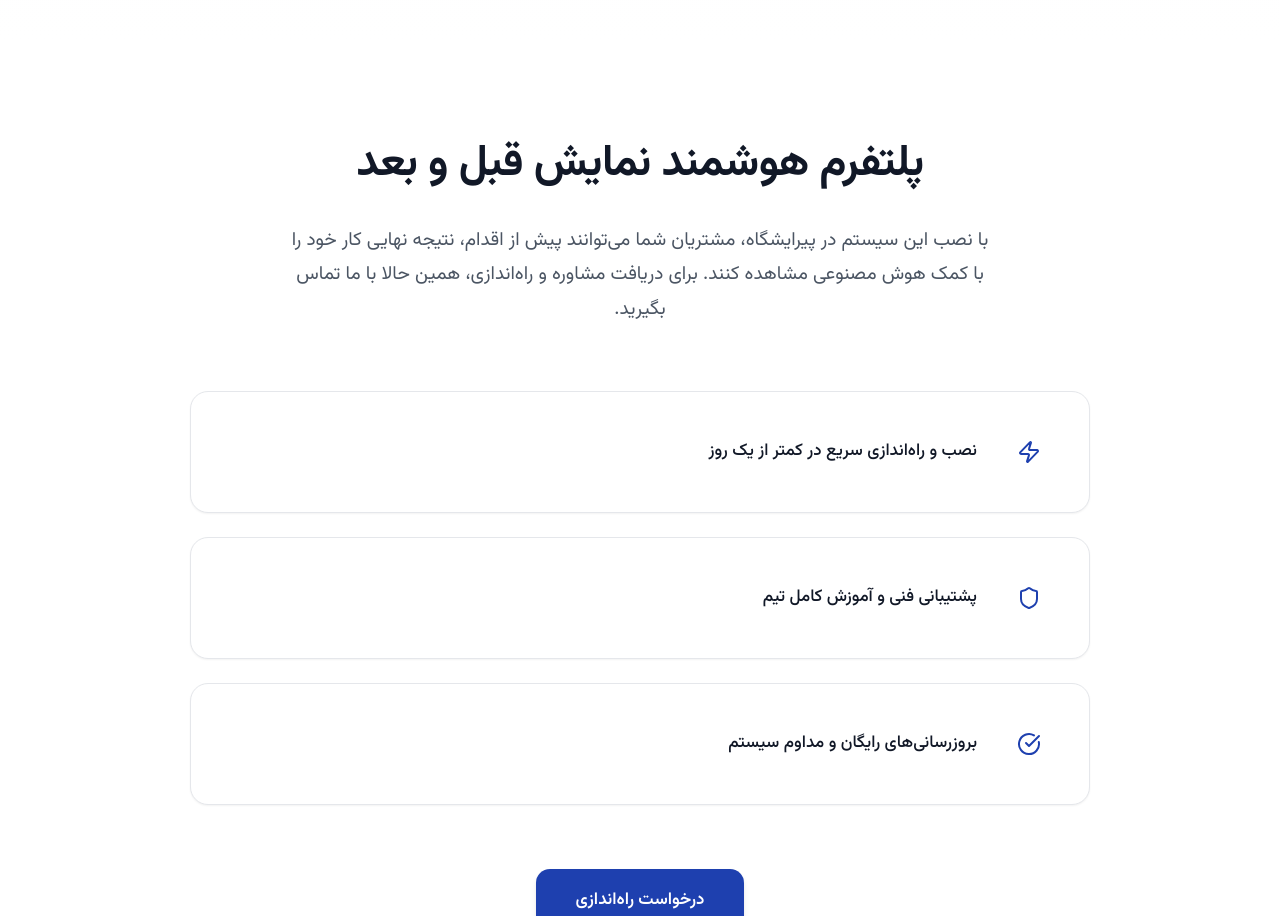
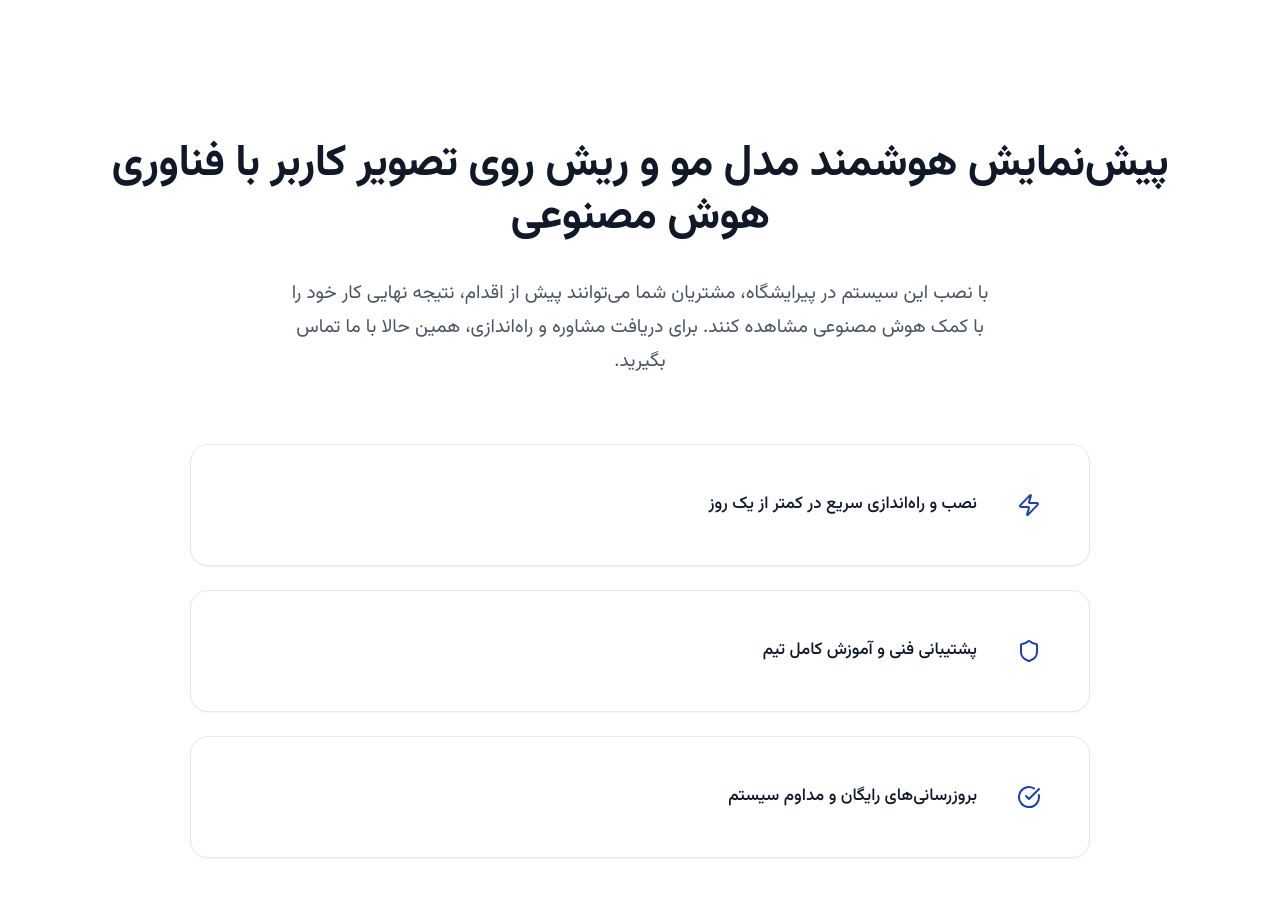
Before and after one commit to mahdi921/barber-shop-presentation, a React (Vite) app: page / in a window 1280 px wide. Shown: the part 960-1876 px from the top of the page. Built offline with nearby package versions, Linux system fonts and the light colour scheme.

Commit message:
feat: update SystemOverview component to display comprehensive system status.

```diff
--- a/src/components/SystemOverview.jsx
+++ b/src/components/SystemOverview.jsx
@@ -19,7 +19,7 @@ export default function SystemOverview() {
     return (
         <section id="system" className="system-section">
             <div className="container">
-                <h2 className="system-title">پلتفرم هوشمند نمایش قبل و بعد</h2>
+                <h2 className="system-title">پیش‌نمایش هوشمند مدل مو و ریش روی تصویر کاربر با فناوری هوش مصنوعی</h2>
 
                 <div className="system-content">
                     <p className="system-description">
```
